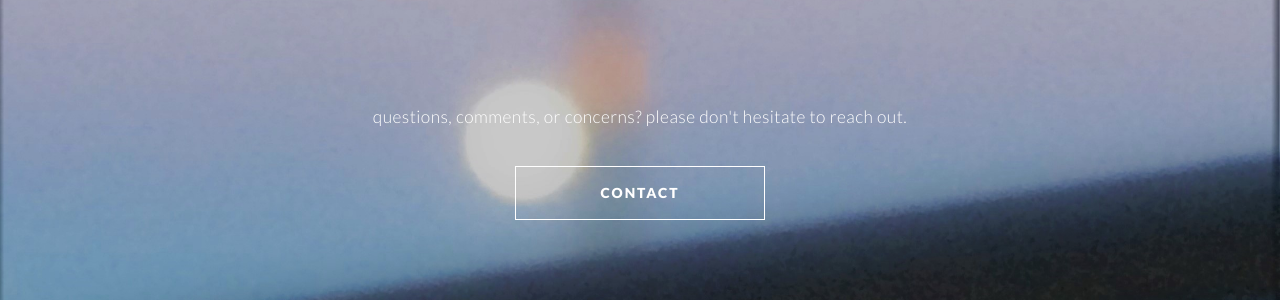
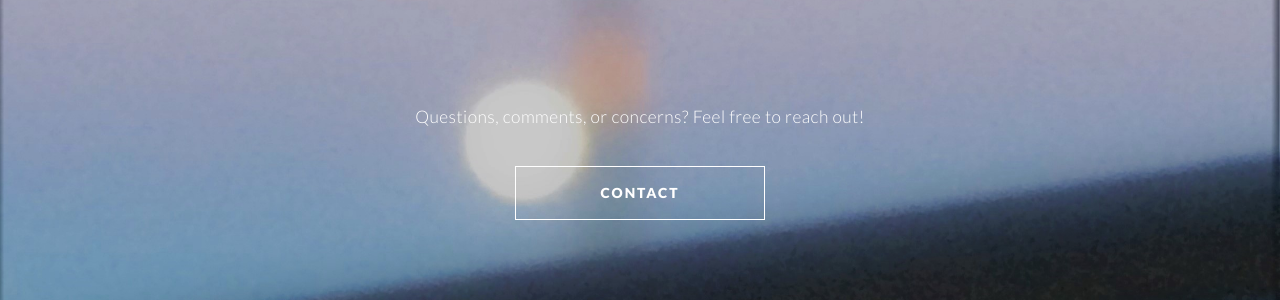
Before and after one commit to michaelgrav/Old-Personal-Website, a Jekyll site: the page built from index.md, in a window 1280 px wide and 900 px high, scrolled down 5491 px. Shown: the part 219-519 px from the top of the window. Built offline with Jekyll 4.4.1, drawn with Linux system fonts in a browser that asks for light colours.

Commit message:
Update index.md

```diff
--- a/index.md
+++ b/index.md
@@ -35,8 +35,8 @@ portfolio_description: you can include a portfolio showcasing your work and orga
 
 # By declaring these variables, you can include a CTA section.
 cta: connect # the heading for your CTA section
-cta_description: questions, comments, or concerns? please don't hesitate to reach out. # a description to be desplayed below the heading and above the content
-cta_button: mailto:saragong@usc.edu # a link to an external website or to media
+cta_description: Questions, comments, or concerns? Feel free to reach out! # a description to be desplayed below the heading and above the content
+cta_button: mailto:mdgrav@protonmail.com # a link to an external website or to media
 cta_button_label: contact # the label on the button
 
 ---
```
